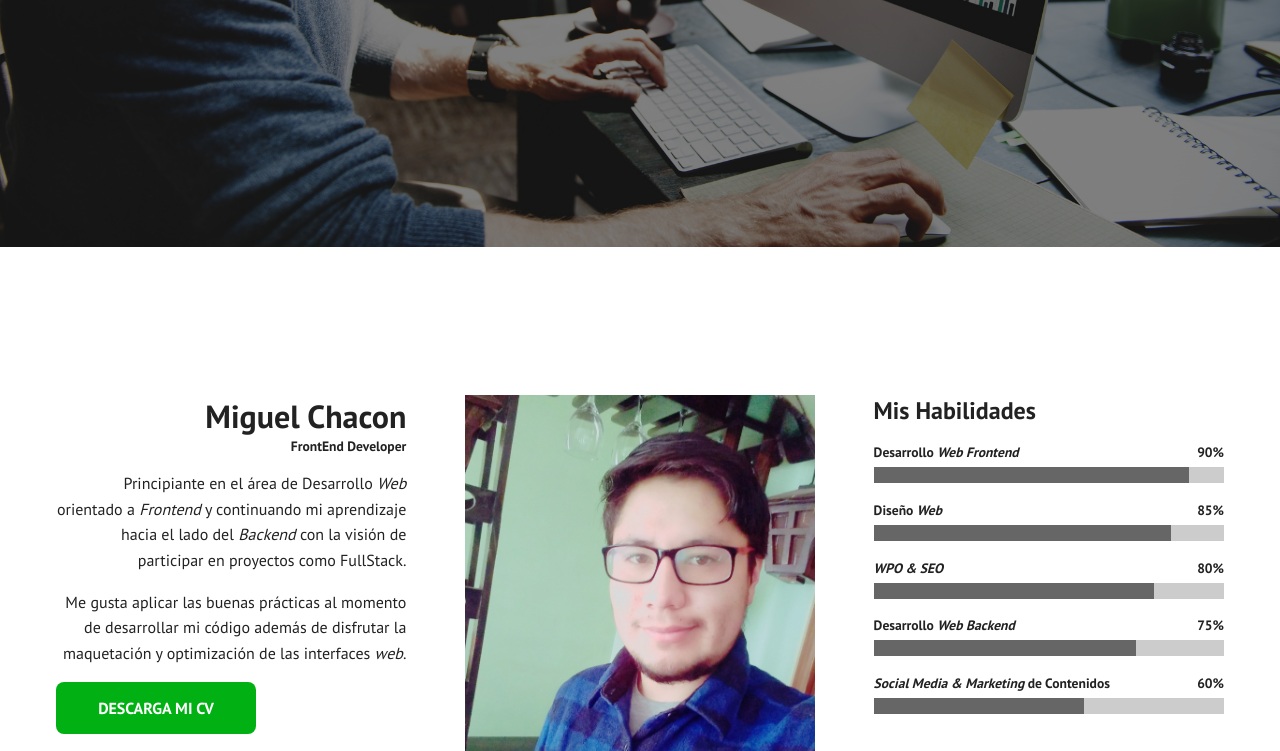
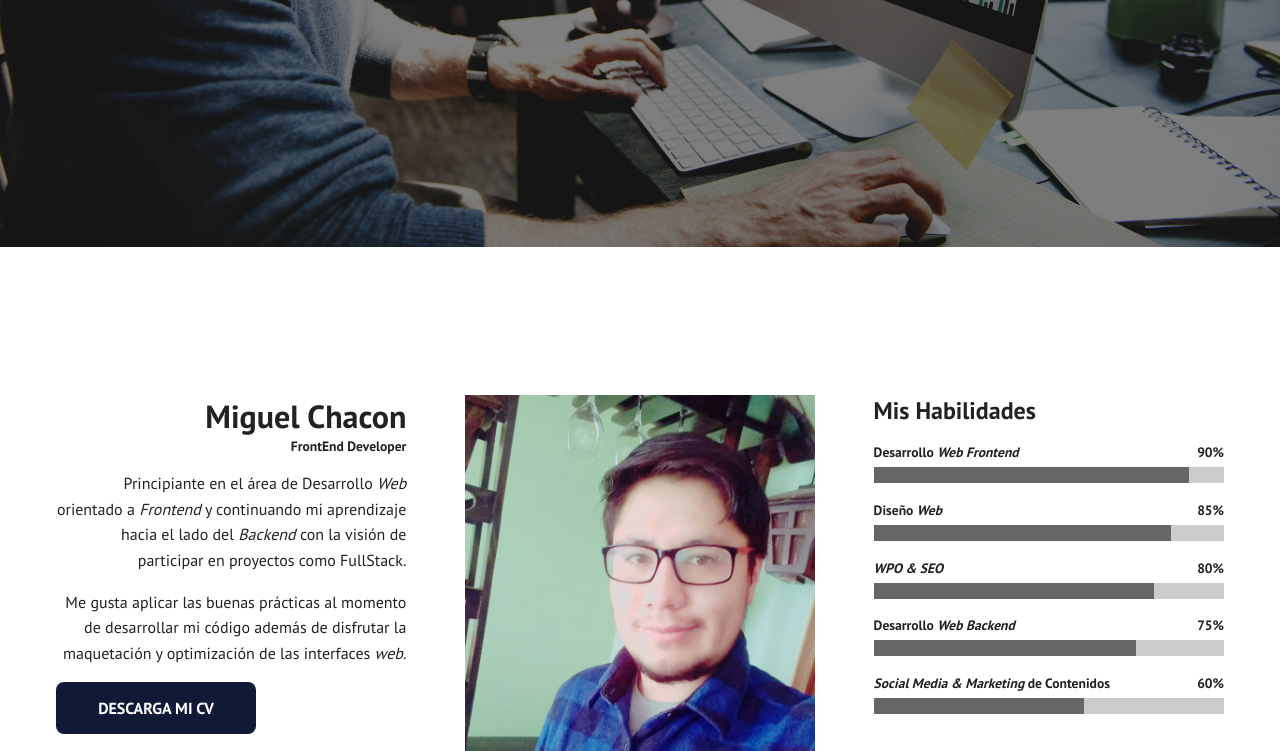
Before and after one commit to MiguelDev3/Portafolio_CV, a plain HTML site: page index.html in a window 1280 px wide. Shown: the part 617-1368 px from the top of the page. Drawn offline with Linux system fonts and the light colour scheme.

Commit message:
Actualizando colores

```diff
--- a/index.html
+++ b/index.html
@@ -1,5 +1,5 @@
 <!DOCTYPE html>
-<html lang="en">
+<html lang="es">
   <head>
     <meta charset="UTF-8" />
     <meta name="viewport" content="width=device-width, initial-scale=1.0" />
--- a/style.css
+++ b/style.css
@@ -1,15 +1,16 @@
 /* ---CUSTOM PROPERTIES--- */
 :root {
-  --first-color: #01b113;
-  --first-alpha-color: rgba(1, 177, 19, 0.75);
-  --second-color: #14192d;
-  --second-alpha-color: rgba(20, 25, 45, 0.75);
+  --first-color: #101935;
+  --first-alpha-color: rgba(16, 25, 53, 0.75);
+  --second-color: #F2FDFF;
+  --second-alpha-color: rgba(242, 253, 255, 0.75);
   --third-color: #797596;
   --third-alpha-color: rgba(121, 117, 150, 0.75);
   --white-color: #ffffff;
   --gray-light-color: #f3f3f3;
   --gray-color: #cccccc;
   --gray-dark-color: #666666;
+  --color-hover: #e71d36;
   --black-color: #000000;
   --link-color: #50e3c0;
   --title-color: #333333;
@@ -291,12 +292,11 @@ p {
 }
 
 .menu a:hover {
-  color: var(--white-color);
-  background-color: var(--first-color);
+  color: var(--color-hover);
 }
 
 .menu-btn {
-  outline: thin solid --first-color;
+  outline: thin solid var(--first-color);
   border: 0;
   cursor: pointer;
   background-color: var(--second-color);
```
